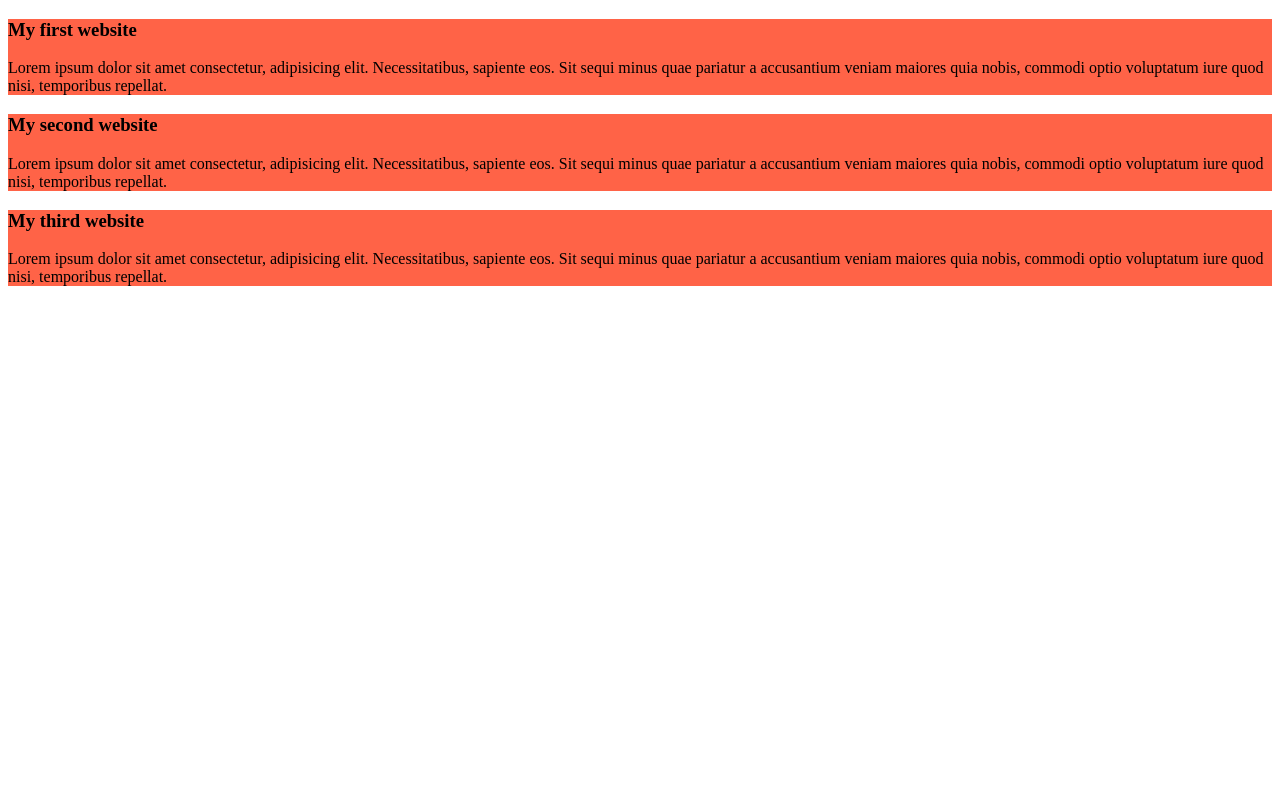
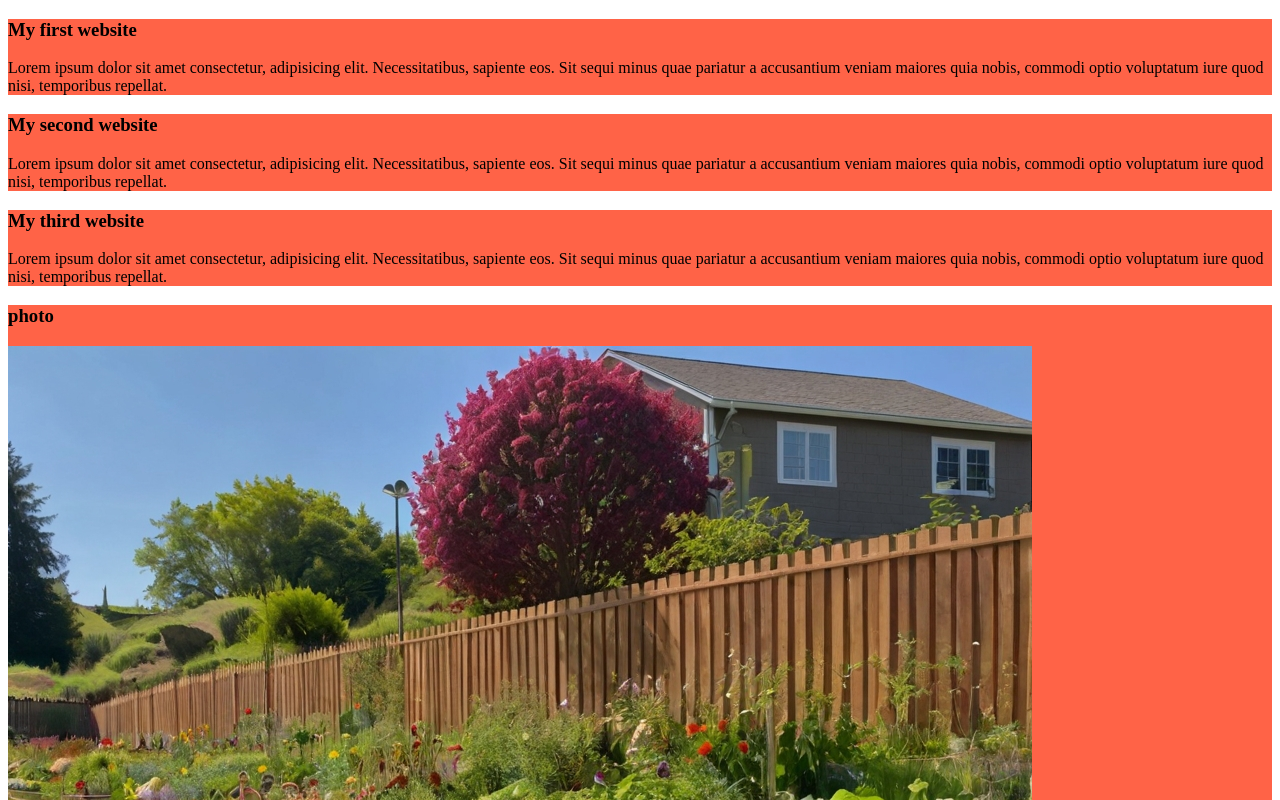
Before and after one commit to imtiaz478/my-simple-website, a plain HTML site: page index.html in a window 1280 px wide. Shown: the top 800 px of the page. Drawn offline with Linux system fonts and the light colour scheme.

Commit message:
add photo

```diff
--- a/index.html
+++ b/index.html
@@ -19,5 +19,9 @@
         <h3>My third website</h3>
         <p>Lorem ipsum dolor sit amet consectetur, adipisicing elit. Necessitatibus, sapiente eos. Sit sequi minus quae pariatur a accusantium veniam maiores quia nobis, commodi optio voluptatum iure quod nisi, temporibus repellat.</p>
     </div>
+    <div>
+        <h3>photo</h3>
+        <img src="image/Default_A_vibrant_sunlit_garden_filled_with_various_vegetable_3.jpg" alt="">
+    </div>
 </body>
 </html>
```
Also changed, not shown: image/Default_A_vibrant_sunlit_garden_filled_with_various_vegetable_3.jpg (added).
